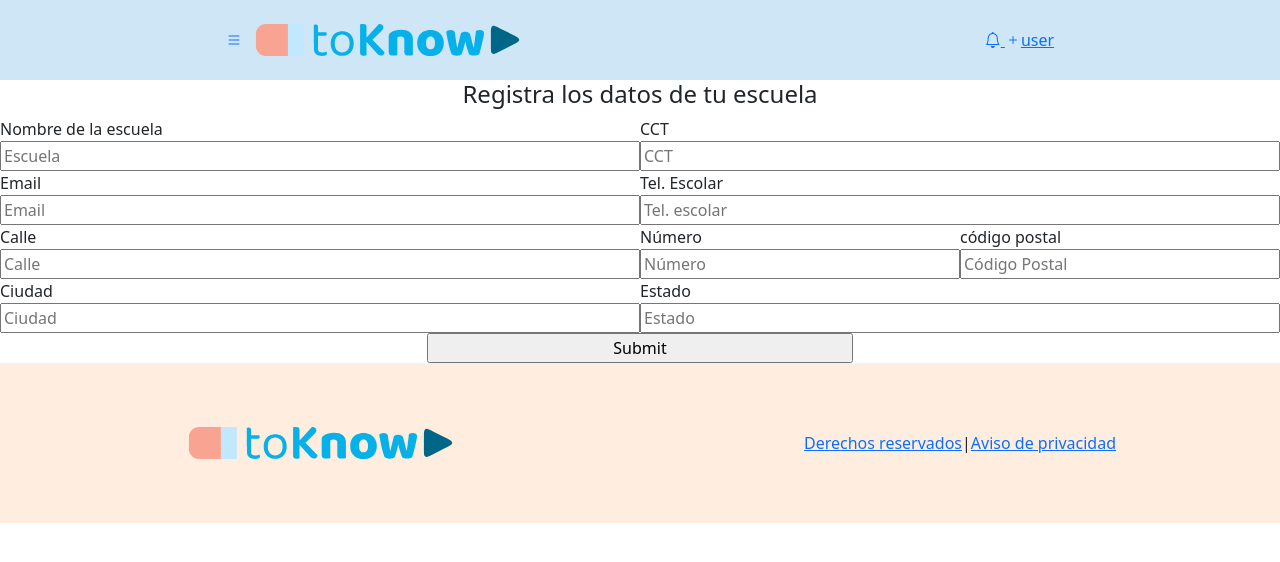
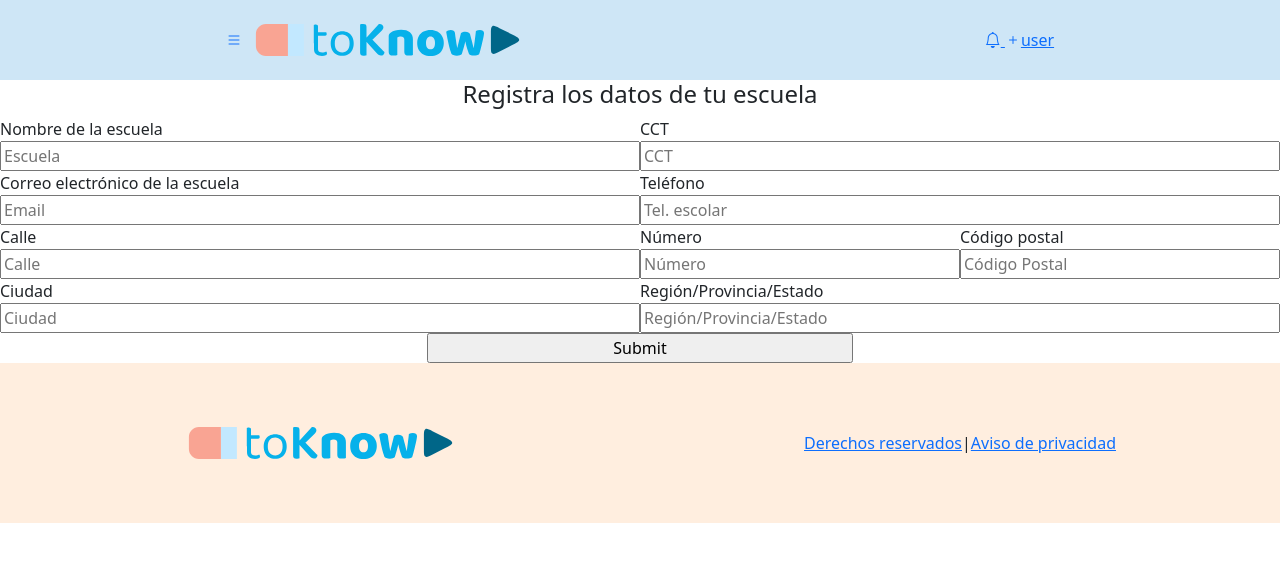
Before and after one commit to to-know-g19/TOKNOW_FE, a Next.js app: page /registerschool in a window 1280 px wide. Shown: the top 562 px of the page. Built offline with nearby package versions, Linux system fonts and the light colour scheme.

Commit message:
changed text in labels and placeholders

```diff
--- a/pages/registerschool.js
+++ b/pages/registerschool.js
@@ -8,7 +8,6 @@ import Layout from '../components/Layout'
 export default function registerschool() {
     const { register, handleSubmit, formState: { errors } } = useForm()
     const router = useRouter()
-
 
     const onSubmit = async data => {
         const token = localStorage.getItem('token')
@@ -51,14 +50,14 @@ export default function registerschool() {
 
                         <div className='col-6 d-flex flex-row'>
                             <div className='d-flex col-12 flex-column'>
-                                <label>Email</label>
+                                <label>Correo electrónico de la escuela</label>
                                 <input type='email' name='emailSchool' {...register("emailSchool")} placeholder='Email'></input>
 
                             </div>
                         </div>
                         <div className='col-6 d-flex flex-row'>
                             <div className='d-flex col-12 flex-column'>
-                                <label>Tel. Escolar</label>
+                                <label>Teléfono</label>
                                 <input type='number' name='phoneSchool' {...register("phoneSchool")} placeholder='Tel. escolar'></input>
                             </div>
                         </div>
@@ -76,7 +75,7 @@ export default function registerschool() {
                         </div>
                         <div className='col-3 d-flex flex-row'>
                             <div className='d-flex col-12 flex-column'>
-                                <label>código postal</label>
+                                <label>Código postal</label>
                                 <input type='number' name='postalCode' {...register("postalCode")} placeholder='Código Postal'></input>
                             </div>
                         </div>
@@ -88,8 +87,8 @@ export default function registerschool() {
                         </div>
                         <div className='col-6 d-flex flex-row'>
                             <div className='d-flex col-12 flex-column'>
-                                <label>Estado</label>
-                                <input name='state' {...register("state")} placeholder='Estado'></input>
+                                <label>Región/Provincia/Estado</label>
+                                <input name='state' {...register("state")} placeholder='Región/Provincia/Estado'></input>
                             </div>
                         </div>
 
```
